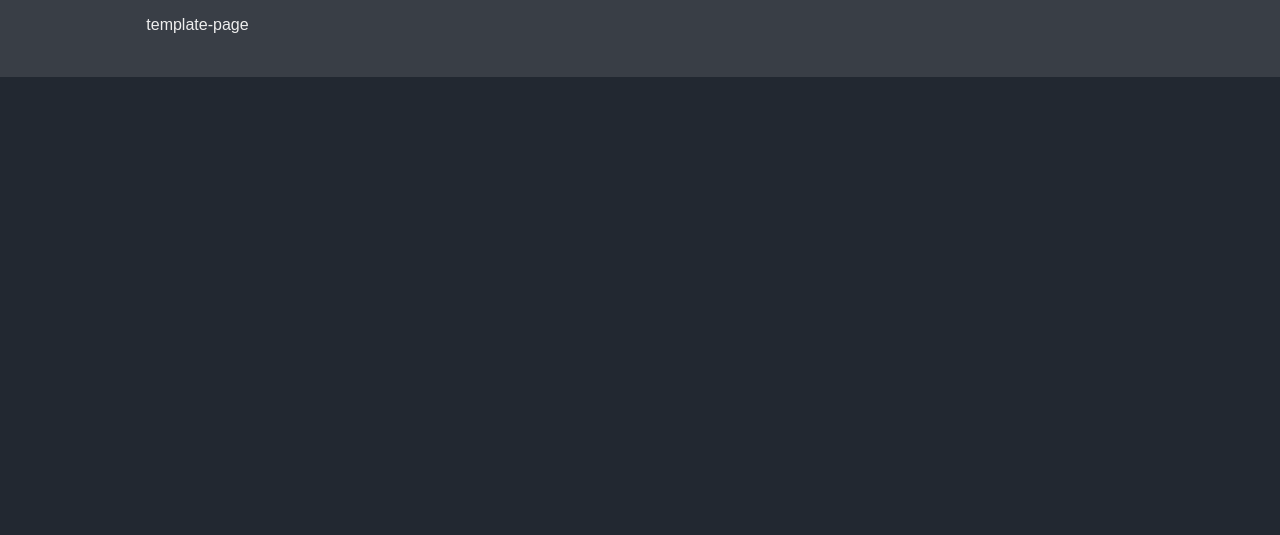
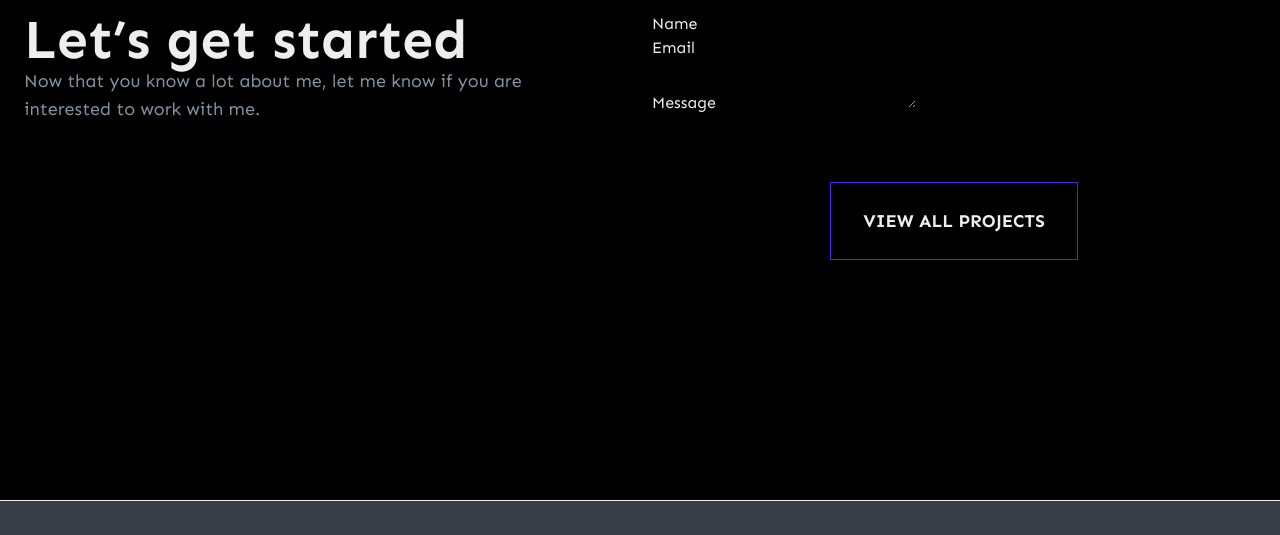
Before and after one commit to AnastasiyaYurc/dev-LemonSchool, a website built with Vite: page index.html in a window 1280 px wide. Shown: the part 10320-10855 px from the top of the page. Before the commit the page ends 10397 px from the top, so only its background shows below. Built offline with nearby package versions, Linux system fonts and the light colour scheme; a web font is replaced by a local one.

Commit message:
refactor: buttons types

```diff
--- a/index.html
+++ b/index.html
@@ -14,12 +14,18 @@
     <body class="bg-stone">
       {{> header logo='/public/logo.svg'}}
       {{> page-title title="LemonSchool" subtitle="subtitle" }}
-      <button type="button" data-triger="modal-login" class="px-8 py-3 bg-amber-400 hover:bg-amber-600 cursor-pointer">modal-login</button>
-      <button type="button" data-triger="modal-register" class="px-8 py-3 bg-amber-400 hover:bg-amber-600 cursor-pointer">modal-register</button>
-      <button type="button" data-triger="modal-1" class="px-8 py-3 bg-amber-400 hover:bg-amber-600 cursor-pointer">modal-1</button>
-      <button type="button" data-triger="modal-2" class="px-8 py-3 bg-amber-400 hover:bg-amber-600 cursor-pointer">modal-2</button>
-      <button type="button" data-triger="modal-3" class="px-8 py-3 bg-amber-400 hover:bg-amber-600 cursor-pointer">modal-3</button>
-      <button type="button" data-triger="modal-4" class="px-8 py-3 bg-amber-400 hover:bg-amber-600 cursor-pointer">modal-4</button>
+      <button type="button" data-triger="modal-login"
+        class="px-8 py-3 bg-amber-400 hover:bg-amber-600 cursor-pointer">modal-login</button>
+      <button type="button" data-triger="modal-register"
+        class="px-8 py-3 bg-amber-400 hover:bg-amber-600 cursor-pointer">modal-register</button>
+      <button type="button" data-triger="modal-1"
+        class="px-8 py-3 bg-amber-400 hover:bg-amber-600 cursor-pointer">modal-1</button>
+      <button type="button" data-triger="modal-2"
+        class="px-8 py-3 bg-amber-400 hover:bg-amber-600 cursor-pointer">modal-2</button>
+      <button type="button" data-triger="modal-3"
+        class="px-8 py-3 bg-amber-400 hover:bg-amber-600 cursor-pointer">modal-3</button>
+      <button type="button" data-triger="modal-4"
+        class="px-8 py-3 bg-amber-400 hover:bg-amber-600 cursor-pointer">modal-4</button>
 
       <div class="bg-black">
         <div class="mx-auto px-3 max-w-7xl font-sen bg-black">
@@ -53,7 +59,9 @@
           }}
           {{> dribbble}}
           {{> about}}
-          {{ tabs }}
+          {{ tabs}}
+          {{> contacts}}
+
         </div>
       </div>
 
--- a/src/partials/about.html
+++ b/src/partials/about.html
@@ -1,4 +1,4 @@
-<section class="py-1 md:py-20 lg:py-30">
+<section class="py-12 md:py-20 lg:py-30">
     <div class="max-w-5xl px-3 mx-auto mb-12 md:mb-20 lg:mb-30 grid md:grid-cols-2 items-start gap-6">
         <div>
             <h2 class="text-3xl md:text-5xl font-bold md-6 eading-[1.2]">This is what people say about me</h2>
--- /dev/null
+++ b/src/partials/contacts.html
@@ -0,0 +1,28 @@
+<section class="py-12 md:py-20 lg:py-30">
+    <div class="max-w-5xl px-3 mx-auto mb-12 md:mb-20 lg:mb-30 grid md:grid-cols-2 items-start gap-6">
+        <div>
+            <h2 class="text-3xl md:text-5xl font-bold md-6 eading-[1.2]">Let’s get started</h2>
+            <p class="text-lg text-gray-500 eading-[1.5] max-w-147 mb-10">Now that you know a lot about me, let me know
+                if you are interested to work with me.</p>
+        </div>
+        <div class="grid gap-y-12 md:gap-y-30">
+
+            <form>
+                <div>
+                    <label for="user-name">Name</label>
+                    <input id="user-name" type="text">
+                </div>
+                  <div>
+                    <label for="user-email">Email</label>
+                    <input id="user-email" type="email">
+                  </div>
+                <div>
+                    <label for="user-message">Message</label>
+                    <textarea id="user-message"></textarea>
+                </div>
+                <button type="submit" class="border border-1 border-purple text-lg flex mx-auto py-6 px-8 uppercase font-bold mt-16.75 hover:bg-purple cursor-pointer">VIeW
+                    ALL PROJECTS</button>
+            </form>
+        </div>
+    </div>
+</section>
--- a/src/partials/header-portfolio.html
+++ b/src/partials/header-portfolio.html
@@ -13,6 +13,6 @@
 
           </nav>
           </div>
-          <button id="burger" class="relative w-6 h-6 cursor-pointer ml-auto before:absolute before:w-4.5 before:bg-neutral-300 before:h-0.75 before:top-1.5 before:left-1 after:absolute after:w-3 after:bg-neutral-300 after:h-0.75 after:top-3.5 after:right-0.5 hover:before:bg-purple hover:after:bg-purple md:hidden active:before:bg-purple active:after:bg-purple">
+          <button type="button" id="burger" class="relative w-6 h-6 cursor-pointer ml-auto before:absolute before:w-4.5 before:bg-neutral-300 before:h-0.75 before:top-1.5 before:left-1 after:absolute after:w-3 after:bg-neutral-300 after:h-0.75 after:top-3.5 after:right-0.5 hover:before:bg-purple hover:after:bg-purple md:hidden active:before:bg-purple active:after:bg-purple">
           </button>
         </header>
--- a/src/partials/projects.html
+++ b/src/partials/projects.html
@@ -27,7 +27,7 @@
                 <h3 class="mb-3 px-8 text-2xl font-bold">Restaurant Website Design</h3>
                 <h6 class="px-8 text-lg text-gray-500">I worked with the guys at CBRE to redesign their entire website and mobile app fro both Android and iOS. This project lasted for 4 months and was a very challenging one.</h6>
             </div>
-            <button class="border border-1 border-purple text-lg flex mx-auto py-6 px-8 uppercase font-bold mt-16.75 hover:bg-purple cursor-pointer">VIeW ALL PROJECTS</button>
+            <button type="button" class="border border-1 border-purple text-lg flex mx-auto py-6 px-8 uppercase font-bold mt-16.75 hover:bg-purple cursor-pointer">VIeW ALL PROJECTS</button>
         </div>
     </div>
 </section>
--- a/src/partials/tabs.html
+++ b/src/partials/tabs.html
@@ -4,10 +4,10 @@
         <p class="text-lg eading-[1.5] mb-24 text-gray-500 max-w-147">Here is a collection of my best travel pictures that I took while travelling places all around the world. </p>
         <div id="tabs" class="tabs">
             <nav id="tabs-nav" class="mb-12">
-                <button data-tab-content="content-1" class="px-4 py-2 bg-purple border border-purple cursor-pointer hover:bg-purple">ITALY</button>
-                <button data-tab-content="content-2" class="px-4 py-2 border border-purple cursor-pointer hover:bg-purple">AUSTRALIA</button>
-                <button data-tab-content="content-3" class="px-4 py-2 border border-purple cursor-pointer hover:bg-purple">INDIA</button>
-                <button data-tab-content="content-4" class="px-4 py-2 border border-purple cursor-pointer hover:bg-purple">BRAZIL</button>
+                <button type="button" data-tab-content="content-1" class="px-4 py-2 bg-purple border border-purple cursor-pointer hover:bg-purple">ITALY</button>
+                <button type="button" data-tab-content="content-2" class="px-4 py-2 border border-purple cursor-pointer hover:bg-purple">AUSTRALIA</button>
+                <button type="button" data-tab-content="content-3" class="px-4 py-2 border border-purple cursor-pointer hover:bg-purple">INDIA</button>
+                <button type="button" data-tab-content="content-4" class="px-4 py-2 border border-purple cursor-pointer hover:bg-purple">BRAZIL</button>
             </nav>
             <div>
                 <div id="content-1" class="tab-content grid grid-cols-4 gap-6">
```
